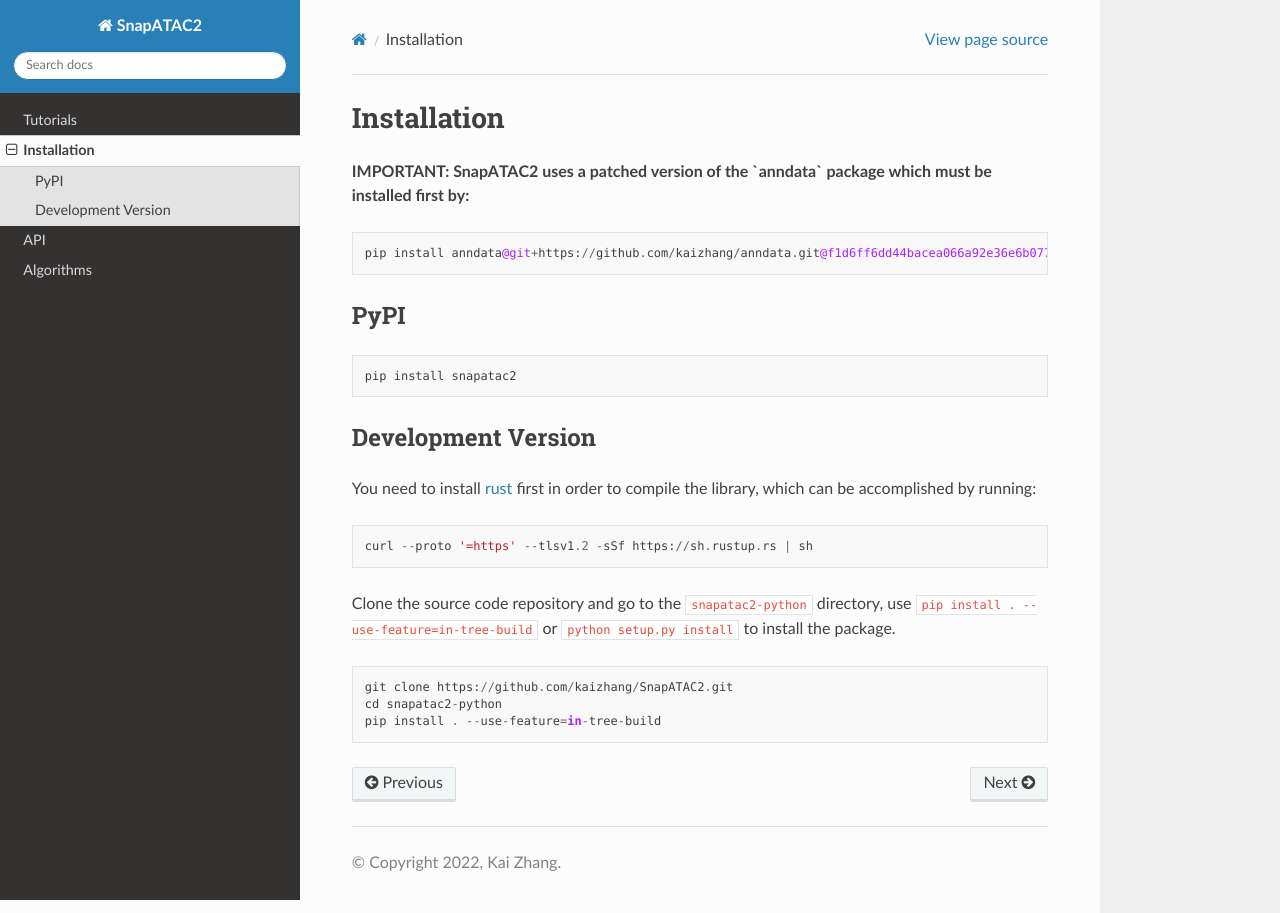
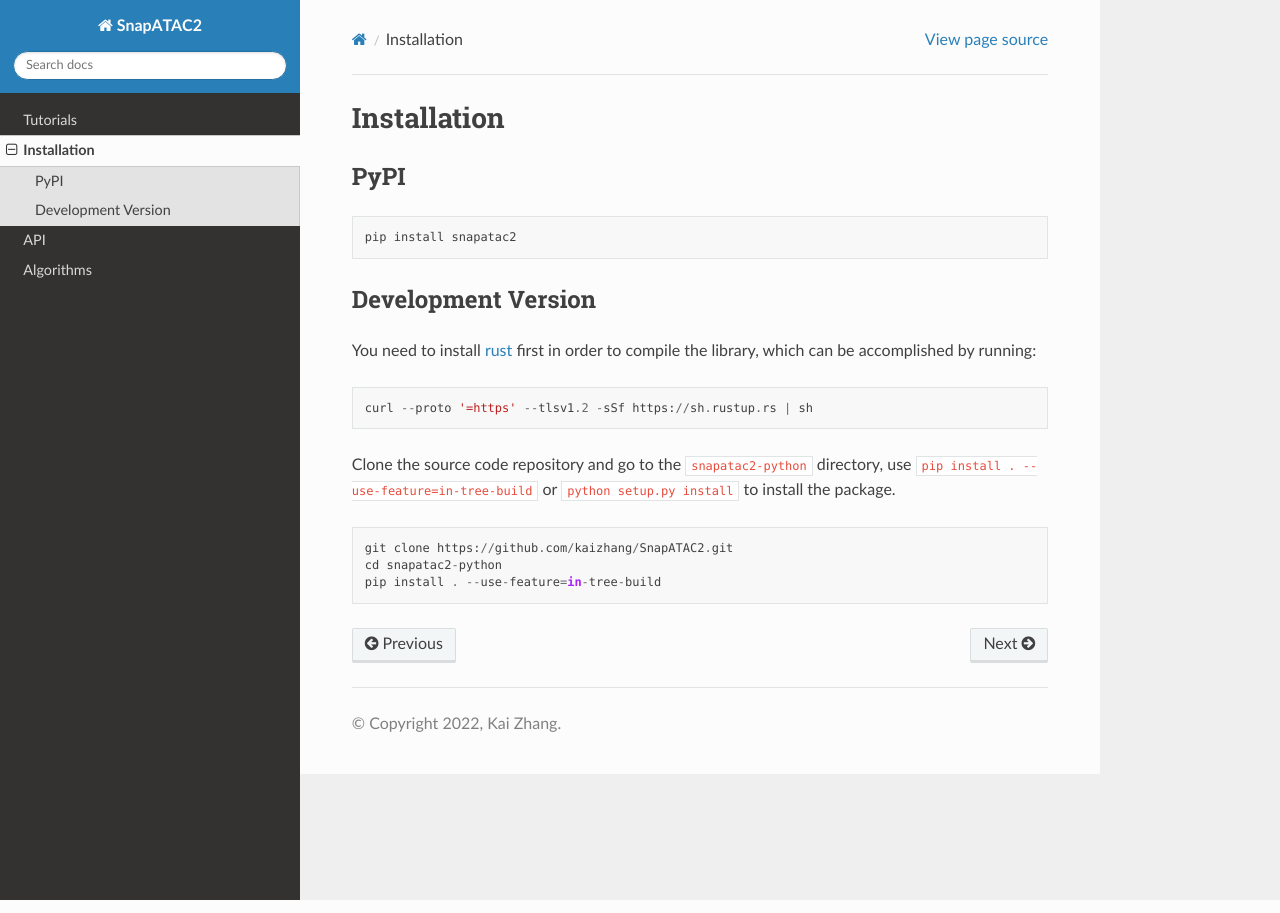
Before and after one commit to kaizhang/SnapATAC2, a Sphinx documentation site: the page built from docs/install.rst, in a window 1280 px wide. Built offline with Sphinx 7.4.7 and the Read the Docs theme 2.0.0, drawn with Linux system fonts in a browser that asks for light colours; pages that are not in the unit, such as notebooks, are missing from menus.

```diff
--- a/docs/_templates/versions.html
+++ /dev/null
@@ -1,27 +0,0 @@
-{%- if current_version %}
-<div class="rst-versions" data-toggle="rst-versions" role="note" aria-label="versions">
-  <span class="rst-current-version" data-toggle="rst-current-version">
-    <span class="fa fa-book"> Other Versions</span>
-    v: {{ current_version.name }}
-    <span class="fa fa-caret-down"></span>
-  </span>
-  <div class="rst-other-versions">
-    {%- if versions.tags %}
-    <dl>
-      <dt>Tags</dt>
-      {%- for item in versions.tags %}
-      <dd><a href="{{ item.url }}">{{ item.name }}</a></dd>
-      {%- endfor %}
-    </dl>
-    {%- endif %}
-    {%- if versions.branches %}
-    <dl>
-      <dt>Branches</dt>
-      {%- for item in versions.branches %}
-      <dd><a href="{{ item.url }}">{{ item.name }}</a></dd>
-      {%- endfor %}
-    </dl>
-    {%- endif %}
-  </div>
-</div>
-{%- endif %}
--- a/docs/api.rst
+++ b/docs/api.rst
@@ -15,7 +15,10 @@ Data IO
 .. autosummary::
     :toctree: _autosummary
 
-    read_h5ad
+    read
+    read_mtx
+    read_dataset
+    create_dataset
 
 Preprocessing: `pp`
 -------------------
@@ -89,3 +92,4 @@ Plotting: `pl`
     pl.tsse
     pl.spectral_eigenvalues
     pl.scrublet
+    pl.umap
--- a/docs/conf.py
+++ b/docs/conf.py
@@ -29,7 +29,6 @@ default_role = 'code'
 # extensions coming with Sphinx (named 'sphinx.ext.*') or your custom
 # ones.
 extensions = [
-    "sphinx_multiversion",
     "nbsphinx",
     "sphinx.ext.autodoc",
     "sphinx.ext.autosummary",
@@ -43,7 +42,6 @@ extensions = [
 # Generate the API documentation when building
 autosummary_generate = True
 autodoc_member_order = 'bysource'
-#autodoc_mock_imports = ["snapatac2._snapatac2"]
 # autodoc_default_flags = ['members']
 napoleon_google_docstring = False
 napoleon_numpy_docstring = True
@@ -57,7 +55,6 @@ intersphinx_mapping = {
     "cycler": ("https://matplotlib.org/cycler/", None),
     "h5py": ("http://docs.h5py.org/en/stable/", None),
     "ipython": ("https://ipython.readthedocs.io/en/stable/", None),
-    "louvain": ("https://louvain-igraph.readthedocs.io/en/latest/", None),
     "matplotlib": ("https://matplotlib.org/", None),
     "networkx": (
         "https://networkx.github.io/documentation/networkx-1.10/",
@@ -76,11 +73,6 @@ smv_branch_whitelist = r'main'  # Include all branches
 
 # Add any paths that contain templates here, relative to this directory.
 templates_path = ['_templates']
-html_sidebars = {
-    '**': [
-        'versioning.html',
-    ],
-}
 
 # List of patterns, relative to source directory, that match files and
 # directories to ignore when looking for source files.
--- a/docs/install.rst
+++ b/docs/install.rst
@@ -1,16 +1,8 @@
 Installation
 ============
 
-**IMPORTANT: SnapATAC2 uses a patched version of the `anndata` package which must be installed
-first by:**
-
-::
-
-    pip install anndata@git+https://github.com/kaizhang/anndata.git@f1d6ff6dd44bacea066a92e36e6b0778f9a28e61
-
 PyPI
 ----
-
 
 ::
 
```
Also changed, not shown: docs/github_page_redirect.html (deleted, +0 -9 lines), 11 other files.
